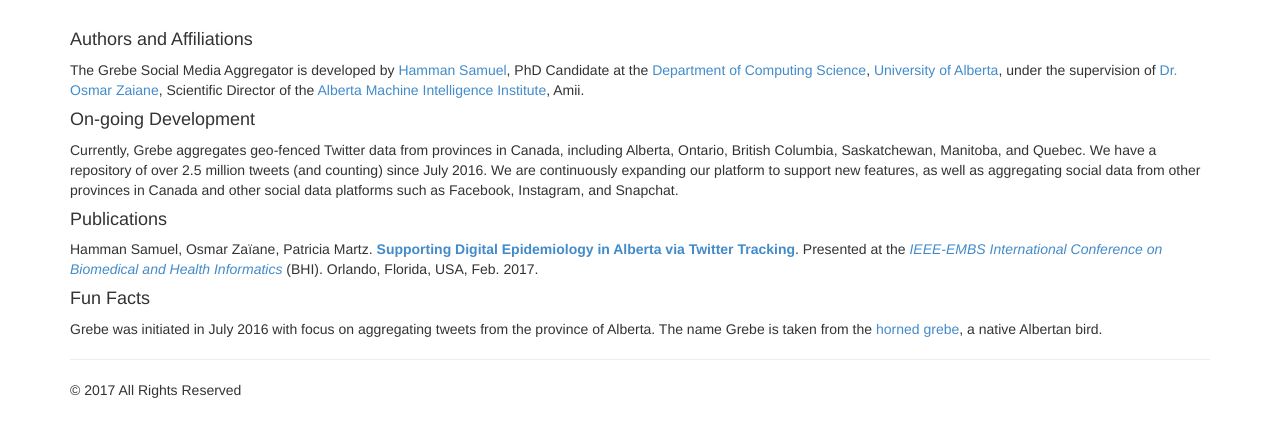
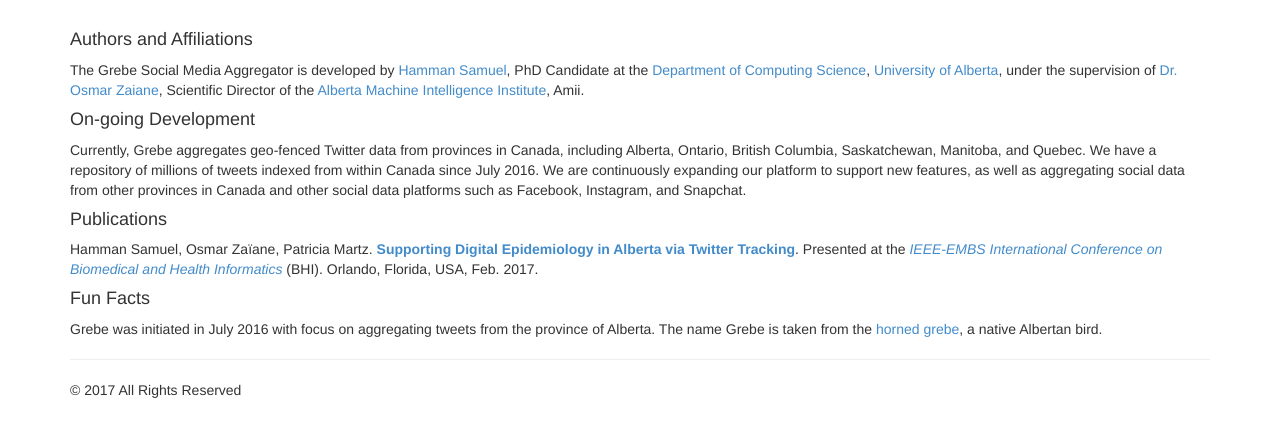
Before and after one commit to hwsamuel/Grebe, a Flask app: page /grebe/about/ in a window 1280 px wide. Shown: the part 52-489 px from the top of the page. Run offline with Flask 2, Linux system fonts and the light colour scheme; some libraries are stand-ins or nearby versions.

Commit message:
Updated statistics on number of tweets indexed

```diff
--- a/templates/grebe/about.html
+++ b/templates/grebe/about.html
@@ -8,7 +8,7 @@ The Grebe Social Media Aggregator is developed by <a target="_blank" href="http:
 
 <h4>On-going Development</h4>
 <p>
-Currently, Grebe aggregates geo-fenced Twitter data from provinces in Canada, including Alberta, Ontario, British Columbia, Saskatchewan, Manitoba, and Quebec. We have a repository of over 2.5 million tweets (and counting) since July 2016. We are continuously expanding our platform to support new features, as well as aggregating social data from other provinces in Canada and other social data platforms such as Facebook, Instagram, and Snapchat.
+Currently, Grebe aggregates geo-fenced Twitter data from provinces in Canada, including Alberta, Ontario, British Columbia, Saskatchewan, Manitoba, and Quebec. We have a repository of millions of tweets indexed from within Canada since July 2016. We are continuously expanding our platform to support new features, as well as aggregating social data from other provinces in Canada and other social data platforms such as Facebook, Instagram, and Snapchat.
 </p>
 
 <h4>Publications</h4>
--- a/templates/grebe/index.html
+++ b/templates/grebe/index.html
@@ -4,7 +4,7 @@
 <div class="container">
     <div class="jumbotron">
         <h2><b>Geo-Fenced Social Data for R&amp;D</b></h2>
-        <p align="justify">Grebe has over <b>2.5 million</b> tweets (and counting) from different regions of Canada <a class="btn btn-warning btn-sm" data-toggle="modal" data-target="#stats" href="#">View Stats</a></p>
+        <p align="justify">Grebe has nearly <b>4 million</b> tweets (and counting) from different regions of Canada <a class="btn btn-warning btn-sm" data-toggle="modal" data-target="#stats" href="#">View Stats</a></p>
     </div>
     <div id="stats" class="modal" role="dialog">
         <div class="modal-dialog modal-sm">
```
